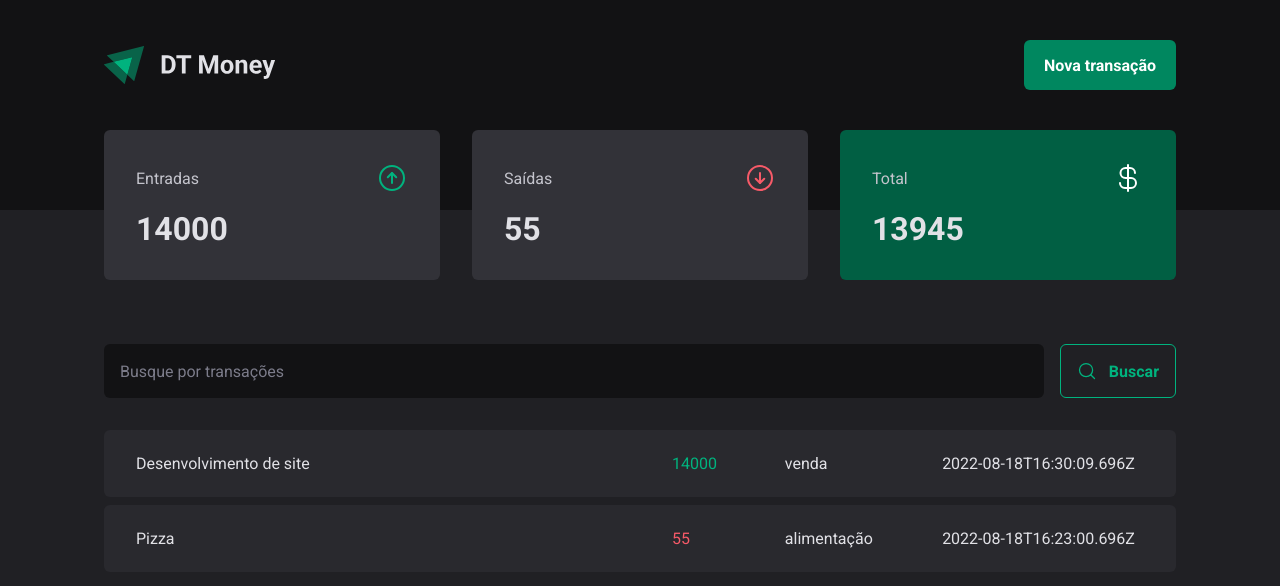
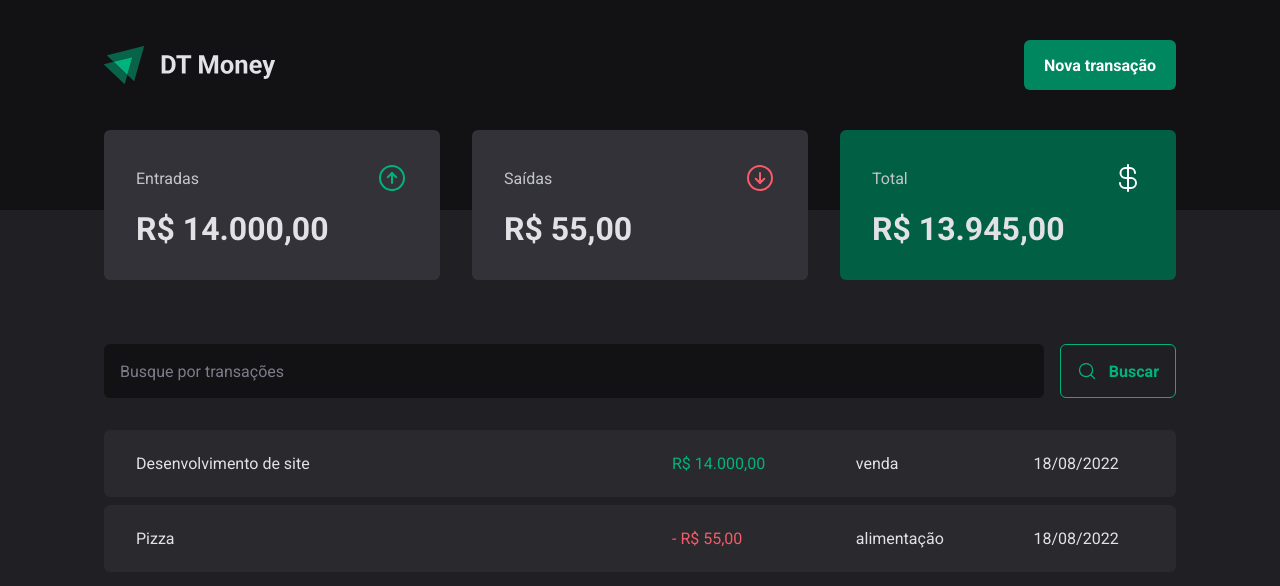
Before and after one commit to FixRuan/New-DT-money, a React (Vite) app: page / in a window 1280 px wide. Shown: the top 586 px of the page. Built offline with nearby package versions, Linux system fonts and the light colour scheme; data requests are answered from the project's data file.

Commit message:
date and price formater

```diff
--- a/src/components/Summary/index.tsx
+++ b/src/components/Summary/index.tsx
@@ -2,6 +2,7 @@
 import { SummaryCard, SummaryContainer } from "./styles";
 import { ArrowCircleDown, ArrowCircleUp, CurrencyDollar } from 'phosphor-react';
 import { useTransaction } from "../../contexts/transaction";
+import { priceFormater } from "../../utils/formater";
 
 export function Summary() {
   const { transactions } = useTransaction();
@@ -35,7 +36,7 @@
           <ArrowCircleUp size={32} color="#00b37e" />
         </header>
 
-        <strong>{summary.income}</strong>
+        <strong>{priceFormater.format(summary.income)}</strong>
       </SummaryCard>
 
       <SummaryCard>
@@ -44,7 +45,7 @@
           <ArrowCircleDown size={32} color="#f75a68" />
         </header>
 
-        <strong>{summary.outcome}</strong>
+        <strong>{priceFormater.format(summary.outcome)}</strong>
       </SummaryCard>
 
       <SummaryCard variant="green">
@@ -53,7 +54,7 @@
           <CurrencyDollar size={32} color="#ffffff" />
         </header>
 
-        <strong>{summary.total}</strong>
+        <strong>{priceFormater.format(summary.total)}</strong>
       </SummaryCard>
     </SummaryContainer>
   );
--- a/src/pages/Home/index.tsx
+++ b/src/pages/Home/index.tsx
@@ -3,6 +3,7 @@
 import { SearchForm } from "../../components/SearchForm";
 import { Summary } from "../../components/Summary";
 import { useTransaction } from "../../contexts/transaction";
+import { dateFormater, priceFormater } from "../../utils/formater";
 import { PriceHighlight, TransactionsContainer, TransactionsTable } from "./styles";
 
 
@@ -27,11 +28,12 @@
                   </td>
                   <td>
                     <PriceHighlight variant={transaction.type}>
-                      {transaction.price}
+                      {transaction.type === "outcome" && "- "}
+                      {priceFormater.format(transaction.price)}
                     </PriceHighlight>
                   </td>
                   <td>{transaction.category}</td>
-                  <td>{transaction.createdAt}</td>
+                  <td>{dateFormater.format(new Date(transaction.createdAt))}</td>
                 </tr>
               )
             })}
--- /dev/null
+++ b/src/utils/formater.ts
@@ -0,0 +1,6 @@
+export const dateFormater = new Intl.DateTimeFormat('pt-BR');
+
+export const priceFormater = new Intl.NumberFormat('pt-BR', {
+  style: 'currency',
+  currency: 'BRL',
+});
```
